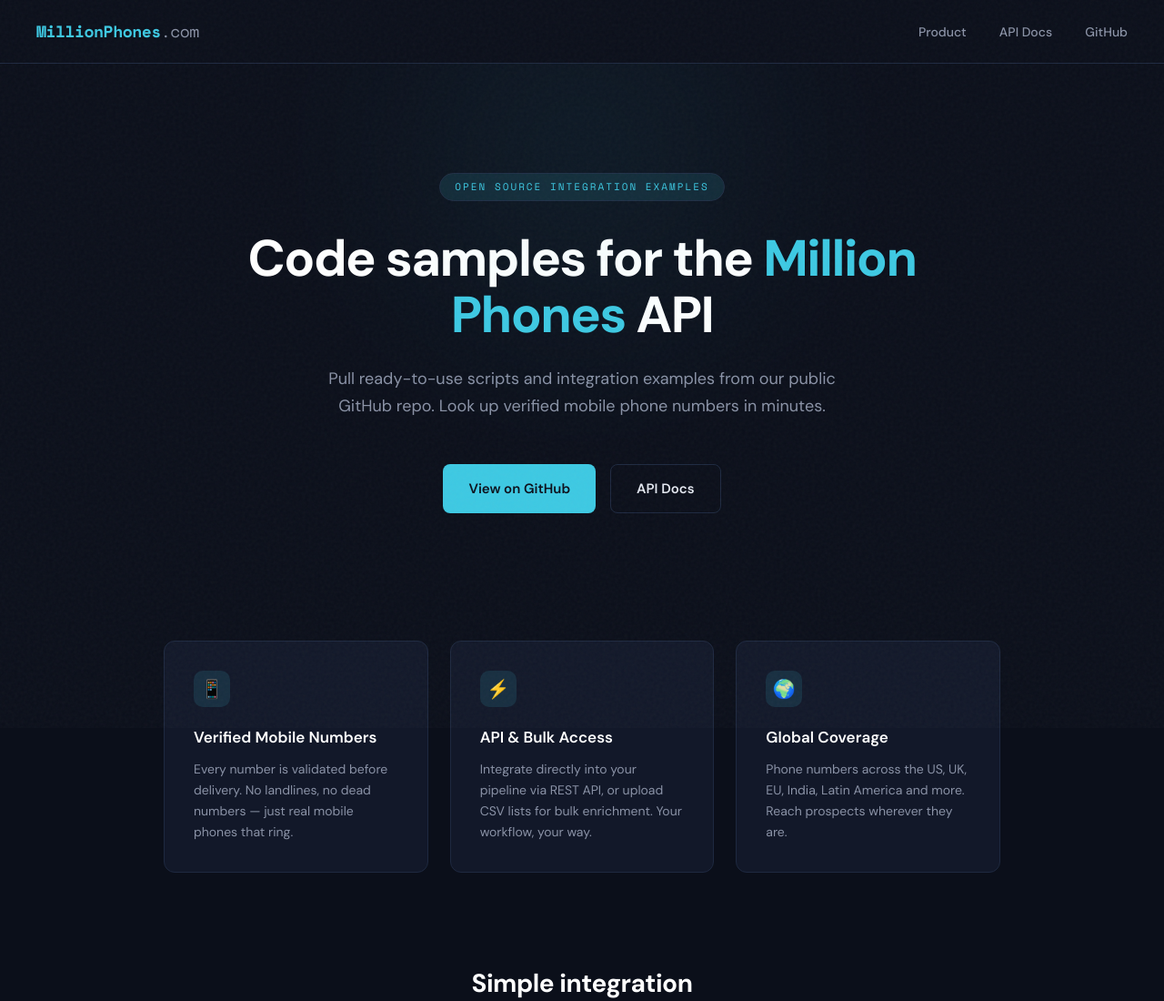
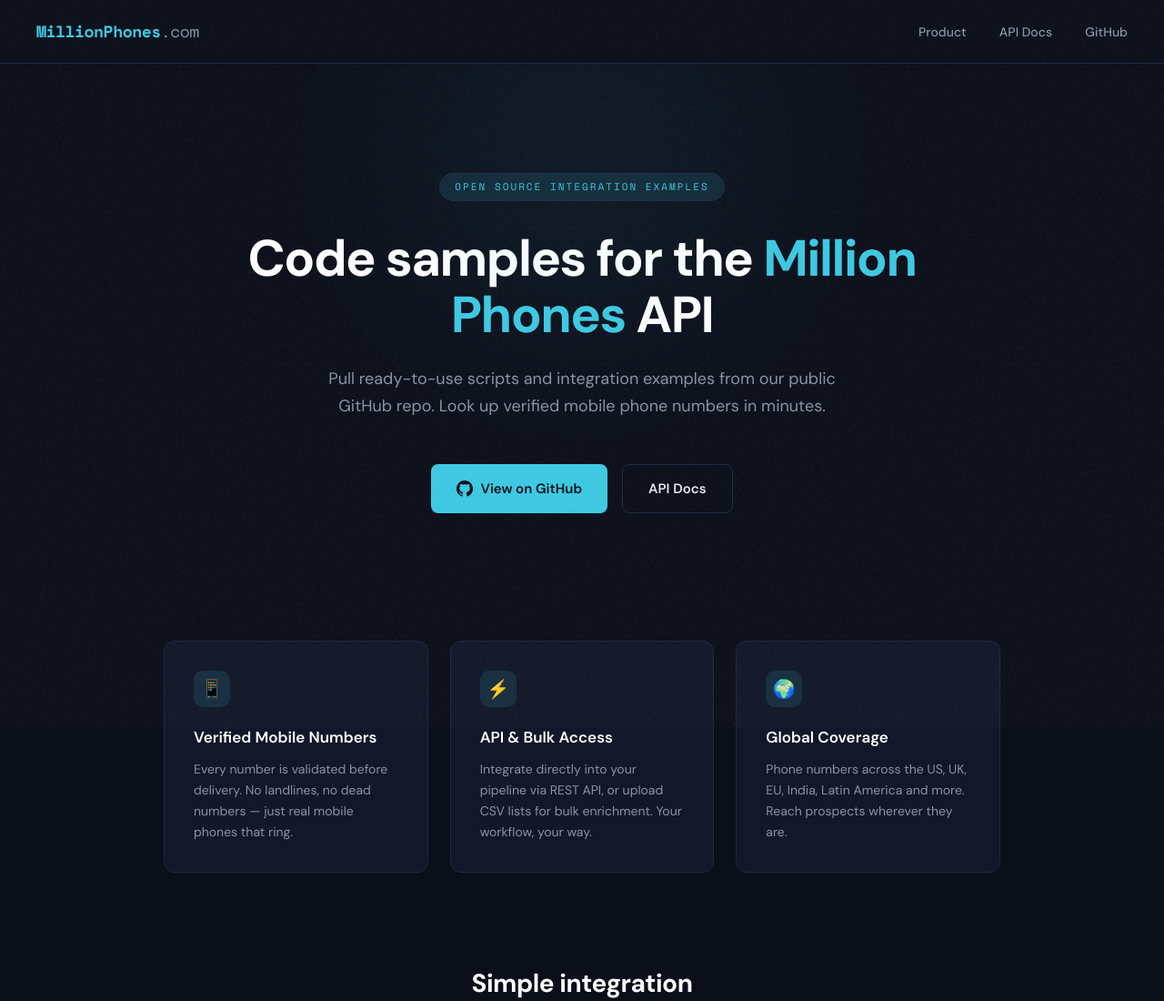
Before and after one commit to millionphones/millionphones.github.io, a plain HTML site: page index.html in a window 1280 px wide. Shown: the top 1100 px of the page at 91% size. Drawn offline with nearby package versions, Linux system fonts and the light colour scheme.

Commit message:
Add favicon and update GitHub link with icon

```diff
--- a/index.html
+++ b/index.html
@@ -6,6 +6,7 @@
     <title>Million Phones – Verified Mobile Phone Numbers for Sales Teams</title>
     <meta name="description" content="Million Phones provides verified mobile phone numbers for sales and outreach teams. Clean, accurate phone data via API and bulk access.">
     <meta name="keywords" content="phone data, verified phone numbers, sales intelligence, B2B data, phone API, contact data, lead generation">
+    <link rel="icon" type="image/svg+xml" href="https://millionphones.com/square_logo.svg">
     <link rel="canonical" href="https://millionphones.github.io">
     <meta property="og:title" content="Million Phones – Verified Mobile Phone Numbers for Sales Teams">
     <meta property="og:description" content="Clean, accurate phone data to fuel outbound pipelines that convert.">
@@ -338,7 +339,7 @@
         <h1>Code samples for the <em>Million Phones</em> API</h1>
         <p>Pull ready-to-use scripts and integration examples from our public GitHub repo. Look up verified mobile phone numbers in minutes.</p>
         <div class="cta-row">
-            <a href="https://github.com/millionphones/millionphones.github.io" class="btn btn-primary">View on GitHub</a>
+            <a href="https://github.com/millionphones/millionphones.github.io" class="btn btn-primary"><svg width="18" height="18" viewBox="0 0 16 16" fill="currentColor"><path d="M8 0C3.58 0 0 3.58 0 8c0 3.54 2.29 6.53 5.47 7.59.4.07.55-.17.55-.38 0-.19-.01-.82-.01-1.49-2.01.37-2.53-.49-2.69-.94-.09-.23-.48-.94-.82-1.13-.28-.15-.68-.52-.01-.53.63-.01 1.08.58 1.23.82.72 1.21 1.87.87 2.33.66.07-.52.28-.87.51-1.07-1.78-.2-3.64-.89-3.64-3.95 0-.87.31-1.59.82-2.15-.08-.2-.36-1.02.08-2.12 0 0 .67-.21 2.2.82.64-.18 1.32-.27 2-.27.68 0 1.36.09 2 .27 1.53-1.04 2.2-.82 2.2-.82.44 1.1.16 1.92.08 2.12.51.56.82 1.27.82 2.15 0 3.07-1.87 3.75-3.65 3.95.29.25.54.73.54 1.48 0 1.07-.01 1.93-.01 2.2 0 .21.15.46.55.38A8.013 8.013 0 0016 8c0-4.42-3.58-8-8-8z"/></svg> View on GitHub</a>
             <a href="https://millionphones.com/docs" class="btn btn-ghost">API Docs</a>
         </div>
     </section>
```
